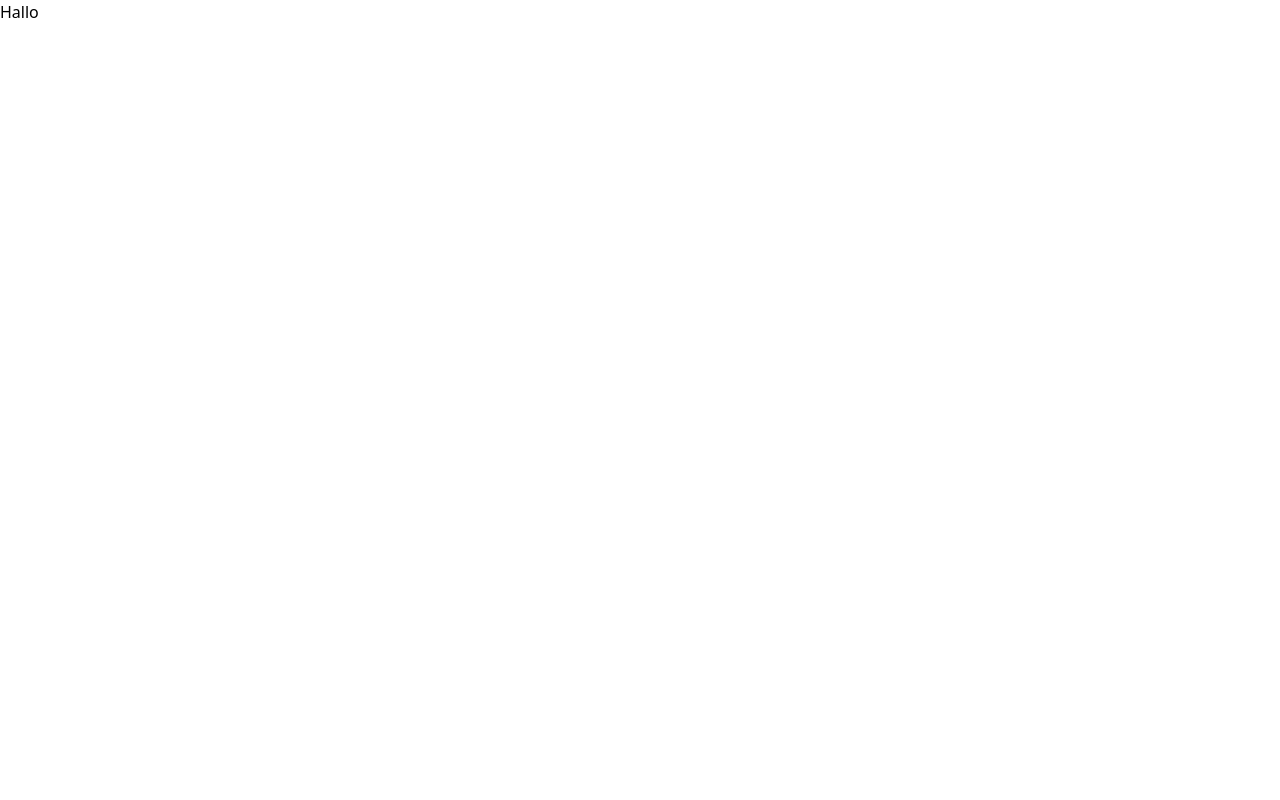
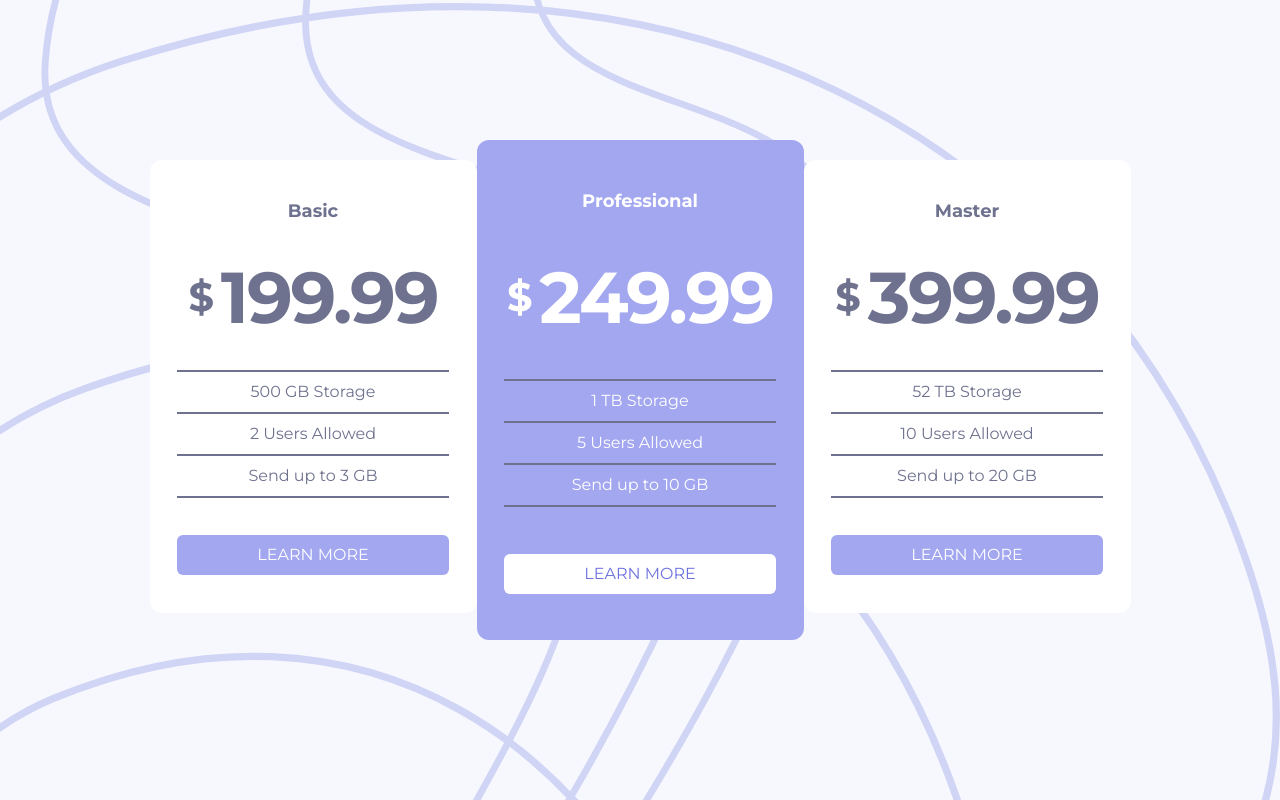
Before and after one commit to mehdias63/Pricing-component-with-toggle-master, a React (Vite) app: page / in a window 1280 px wide. Built offline with nearby package versions, Linux system fonts and the light colour scheme.

Commit message:
add card

```diff
--- a/index.html
+++ b/index.html
@@ -1,13 +1,20 @@
 <!doctype html>
 <html lang="en">
+
 <head>
   <meta charset="UTF-8" />
   <link rel="icon" href="./images/favicon-32x32.png" />
   <meta name="viewport" content="width=device-width, initial-scale=1.0" />
+  <link rel="preconnect" href="https://fonts.googleapis.com">
+  <link rel="preconnect" href="https://fonts.gstatic.com" crossorigin>
+  <link href="https://fonts.googleapis.com/css2?family=Montserrat:ital,wght@0,100..900;1,100..900&display=swap"
+    rel="stylesheet">
   <title>Pricing component with toggle</title>
 </head>
+
 <body>
   <div id="root"></div>
   <script type="module" src="/src/main.jsx"></script>
 </body>
+
 </html>
--- a/src/App.jsx
+++ b/src/App.jsx
@@ -1,12 +1,39 @@
 import React from 'react'
+import Card from './components/Card'
 
 
 function App() {
 
   return (
-    <div>
-      Hallo
-    </div>
+    <main className='bg-[url(/images/bg-top.svg),url(/images/bg-bottom.svg)] bg-no-repeat bg-cover min-h-screen max-w-[90rem] flex items-center justify-center mx-auto bg-light-gray font-mont'>
+      <div className='flex flex-col md:flex-row gap-6 md:gap-0'>
+      <Card
+      text="Basic"
+      title="199.99"
+      text1="500 GB Storage"
+      text2="2 Users Allowed"
+      text3="Send up to 3 GB"
+      />
+      <Card
+      text="Professional"
+      title="249.99"
+      text1="1 TB Storage"
+      text2="5 Users Allowed"
+      text3="Send up to 10 GB"
+      color="#A2A7F0"
+      color2="#FFFFFF"
+      color3="#6D72DE"
+      className="md:h-[31.25rem] md:mt-[-1.2rem]"
+      />
+      <Card
+      text="Master"
+      title="399.99"
+      text1="52 TB Storage"
+      text2="10 Users Allowed"
+      text3="Send up to 20 GB"
+      />
+      </div>
+    </main>
   )
 }
 
--- /dev/null
+++ b/src/components/Card.jsx
@@ -0,0 +1,20 @@
+import React from 'react'
+
+export default function Card({text,title,text1,text2,text3,color,color2,color3,className}) {
+  return (
+    <div className={`w-[20.4375rem] h-[28.3125rem] bg-white flex flex-col justify-evenly items-center rounded-xl text-dark-gray ${className}`} style={{backgroundColor : color , color : color2}}>
+        <p className='text-lg leading-7 font-bold'>{text}</p>
+        <div className='flex items-center gap-2'>
+        <span className='text-[2.5rem] font-bold tracking-[-0.075rem]'>$ </span>
+        <h2 className='text-7xl font-bold leading-[4.4375rem] tracking-[-0.135rem]'>{title}</h2>
+        </div>
+
+        <div className='w-[17rem] text-center'>
+            <p className='bord'>{text1}</p>
+            <p className='bord'>{text2}</p>
+            <p className='bord2'>{text3}</p>
+        </div>
+        <button className='bg-light-purple text-white py-2 px-20 rounded-md' style={{backgroundColor : color2 , color : color3}}>LEARN MORE</button>
+    </div>
+  )
+}
--- a/src/index.css
+++ b/src/index.css
@@ -3,11 +3,11 @@
 @tailwind utilities;
 
 @layer utilities {
-    .a-item {
-        @apply cursor-pointer text-lg leading-normal;
+    .bord {
+        @apply border-t-2 border-dark-gray p-2;
       }
 
-      .a-item.active {
-        @apply text-white;
+      .bord2 {
+        @apply border-y-2 border-dark-gray p-2;
       }
 }
--- a/tailwind.config.js
+++ b/tailwind.config.js
@@ -3,13 +3,14 @@ export default {
   content: ["./index.html", "./src/**/*.{js,ts,jsx,tsx}"],
   theme: {
     fontFamily: {
-      rub: ["Rubik"],
+      mont: ["Montserrat"],
     },
     extend: {
       colors: {
-        "light-orange": "#FF8B64",
-        "light-blue": "#55C2E6",
-        "light-red": "#FF5E7D",
+        "light-purple": "#A2A7F0",
+        "light-gray": "#F7F7FE",
+        "dark-gray": "#6E728E",
+        "verydark-gray": "#4A4D60",
       },
     },
   },
```
Lines whose indentation alone changed are shown as unchanged.
